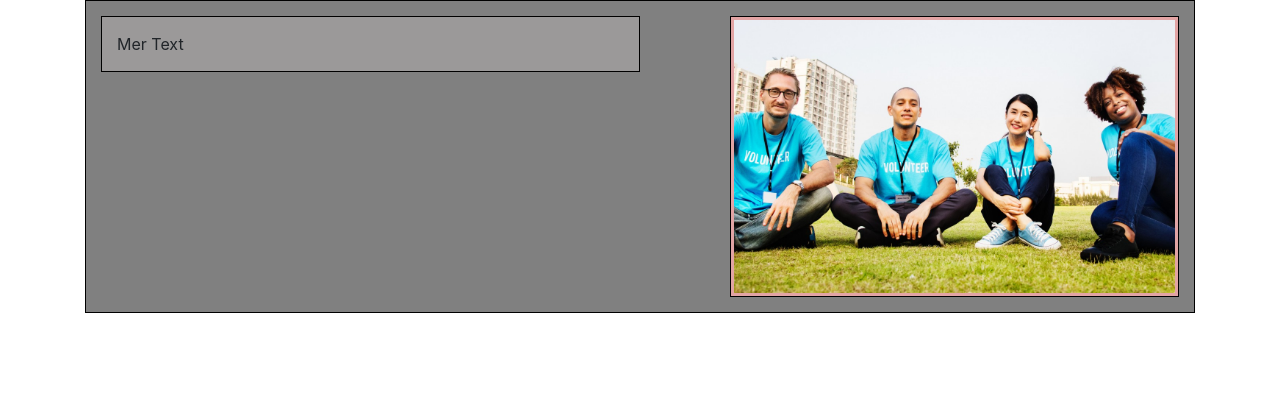
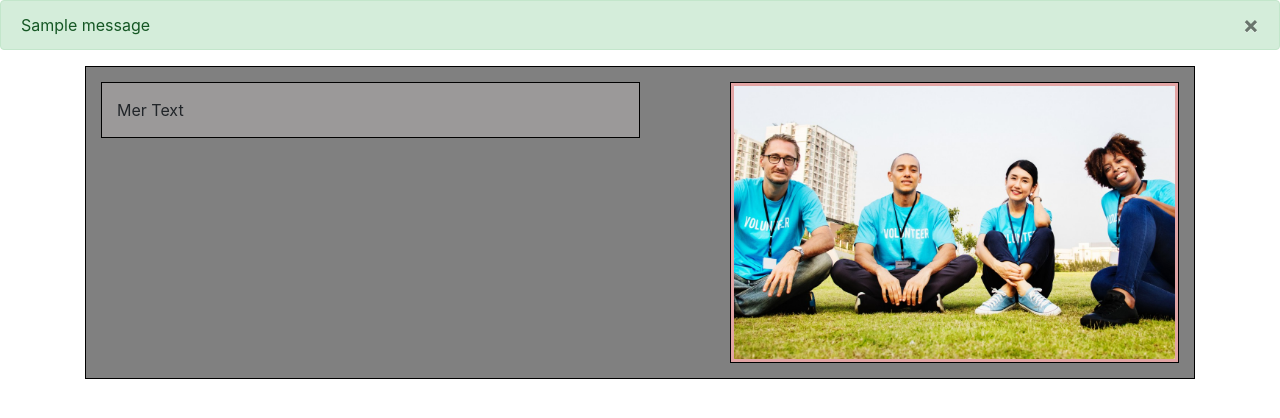
Before and after one commit to MatiasRamsland01/Banking-Website, a Flask app: page / in a window 1280 px wide. Shown: the part 56-474 px from the top of the page. Run offline with Flask 2, Linux system fonts and the light colour scheme; tables that the repository leaves empty hold one stand-in row (values such as "Sample post"); one stand-in notice (Sample message) is shown; some libraries are stand-ins or nearby versions.

Commit message:
Added messagge when fail or success log in

```diff
--- a/website/auth.py
+++ b/website/auth.py
@@ -19,14 +19,14 @@ def sign_up():
     if form.validate_on_submit():
 
         # TODO TEMP Testing
-        init_db()
+        #init_db()
 
         # END
         # Correct input, now check database
         q = db.session.query(User).filter(User.username == form.nameFirst.data)
 
         if db.session.query(literal(True)).filter(q.exists()).scalar():  # TODO TEMP username as firstName
-            print(f"User {form.nameFirst.data} is already registered.")
+            flash("Account already created!", category='error')
         else:
             firstName = form.nameFirst.data
             lastName = form.nameLast.data
@@ -35,6 +35,7 @@ def sign_up():
             password2 = form.password2.data  # Prob redundant, unless we don't validate password in "form.validate_on_submit"
             db.session.add(User(username=firstName, email=email, password=password1))
             db.session.commit()
+            flash('Account Created', category='success')
             # print(User.query.filter_by(username=form.nameFirst.data).first().password)
             return redirect(url_for('auth.two_factor_setup'))
 
@@ -53,6 +54,7 @@ def login():
         logEmail = form.email.data
         logPassword = form.password.data
         return redirect(url_for('auth.home_login'))
+    return render_template('login.html', form=form)
 
 
 @auth.route('/two_factor_setup')
--- a/website/templates/base.html
+++ b/website/templates/base.html
@@ -42,6 +42,23 @@
     </div>
   </nav>
 
+  {% with messages = get_flashed_messages(with_categories=true) %} {% if
+  messages %} {% for category, message in messages %} {% if category ==
+  'error' %}
+  <div class="alert alert-danger alter-dismissable fade show" role="alert">
+    {{ message }}
+    <button type="button" class="close" data-dismiss="alert">
+      <span aria-hidden="true">&times;</span>
+    </button>
+  </div>
+  {% else %}
+  <div class="alert alert-success alter-dismissable fade show" role="alert">
+    {{ message }}
+    <button type="button" class="close" data-dismiss="alert">
+      <span aria-hidden="true">&times;</span>
+    </button>
+  </div>
+  {% endif %} {% endfor %} {% endif %} {% endwith %}
 
 
 
```
